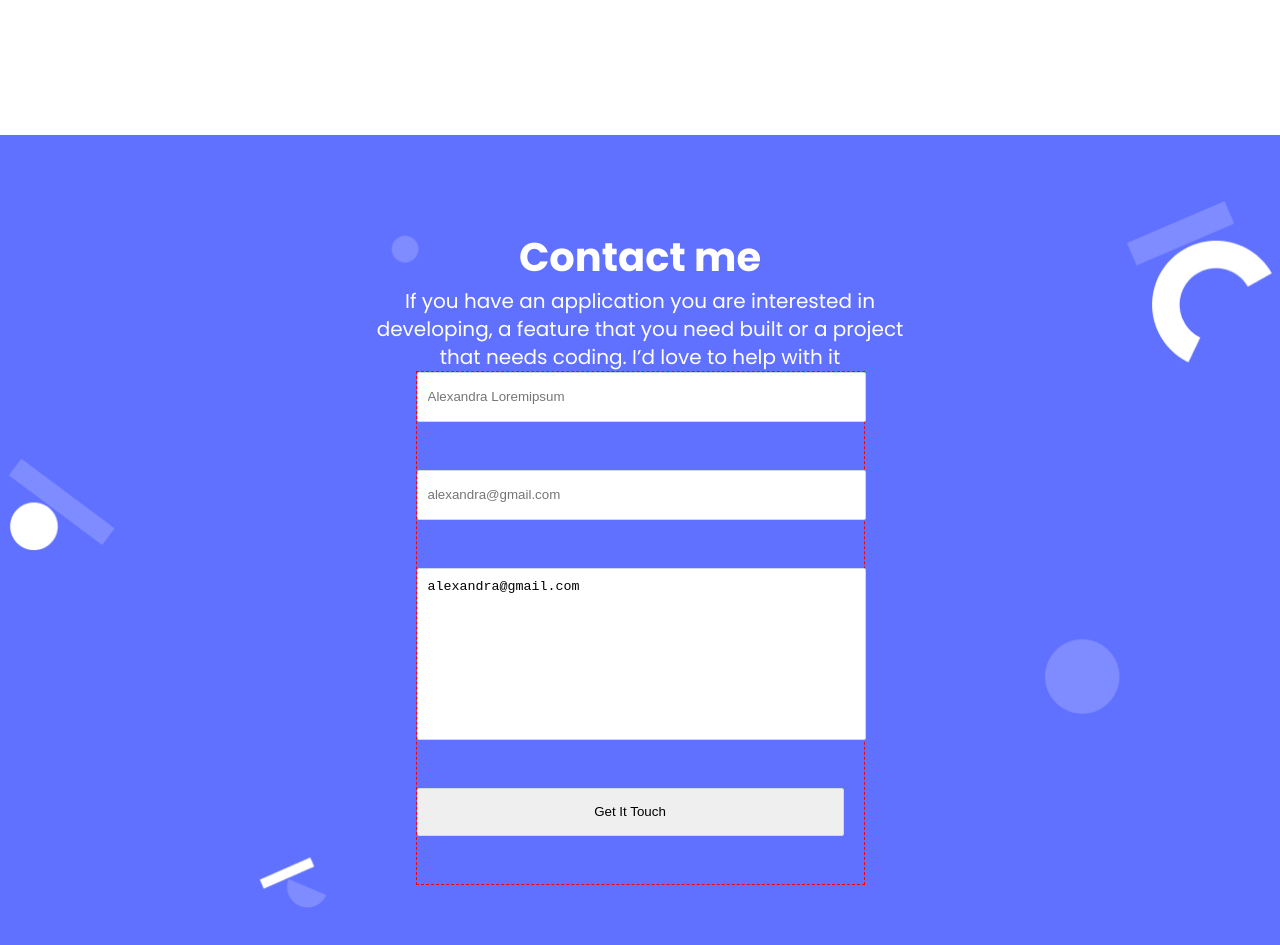
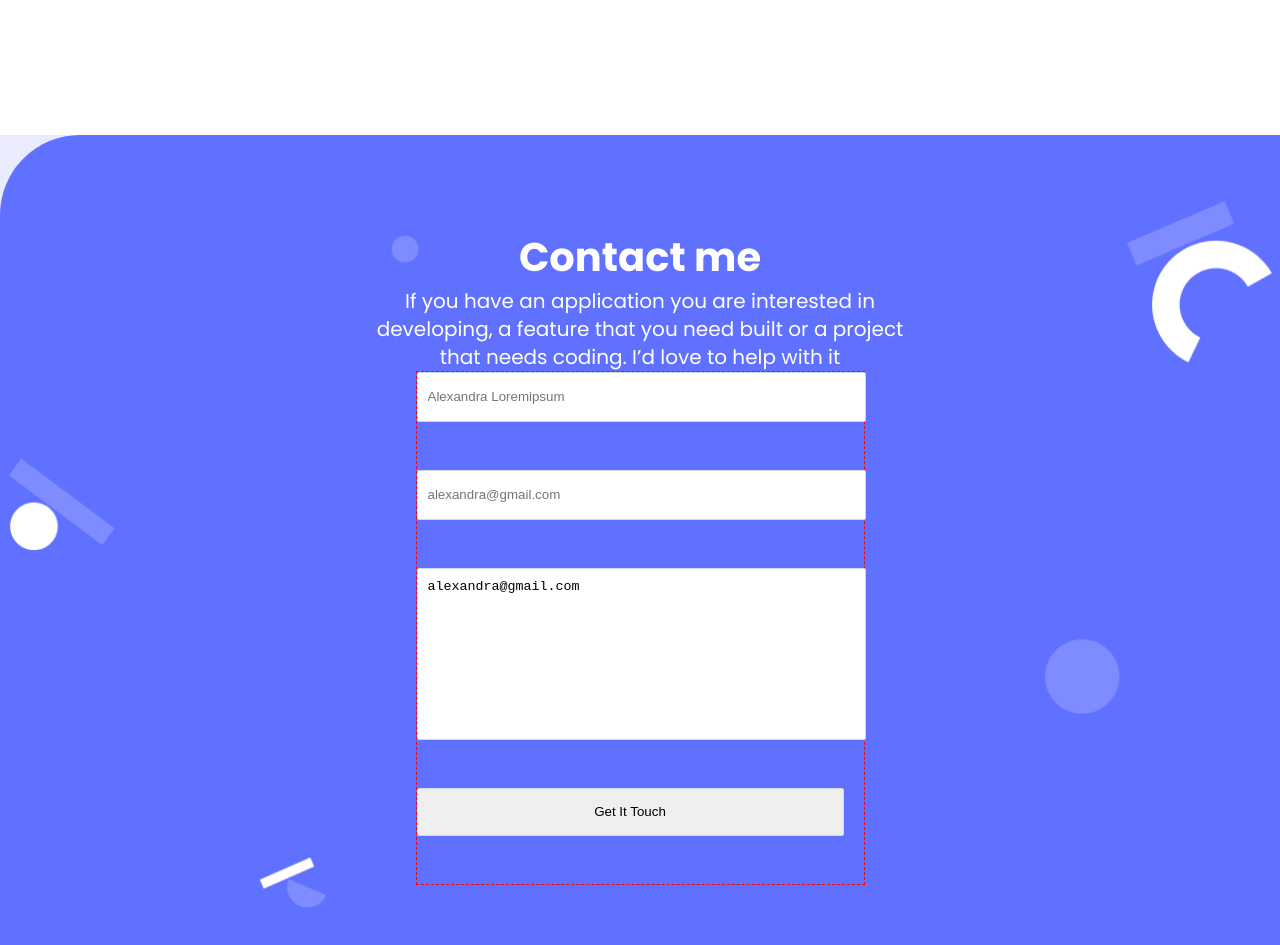
Before and after one commit to RWUBAKWANAYO/Portfolio-Setup, a website: page index.html in a window 1280 px wide. Shown: the part 3900-4845 px from the top of the page. Drawn offline with Linux system fonts and the light colour scheme.

Commit message:
add border radius to the contact container

```diff
--- a/style.css
+++ b/style.css
@@ -431,6 +431,7 @@ header {
   flex-direction: column;
   justify-content: center;
   align-items: center;
+  border-top-left-radius: 5rem;
 }
 .contact-container h2{
   text-align: center;
```
